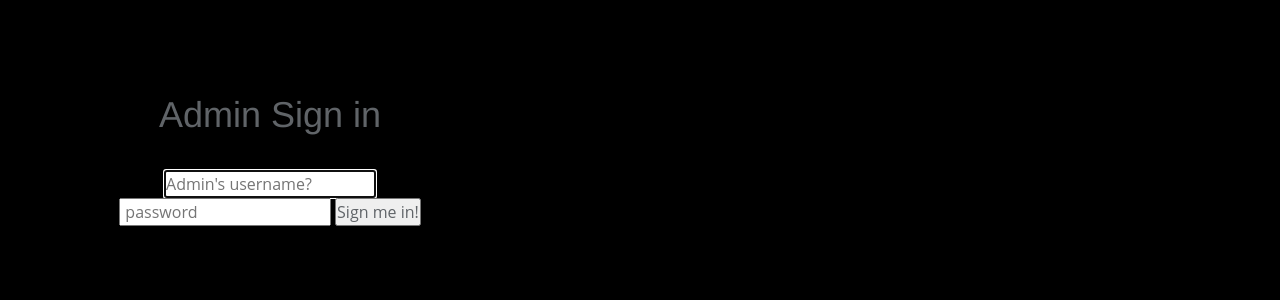
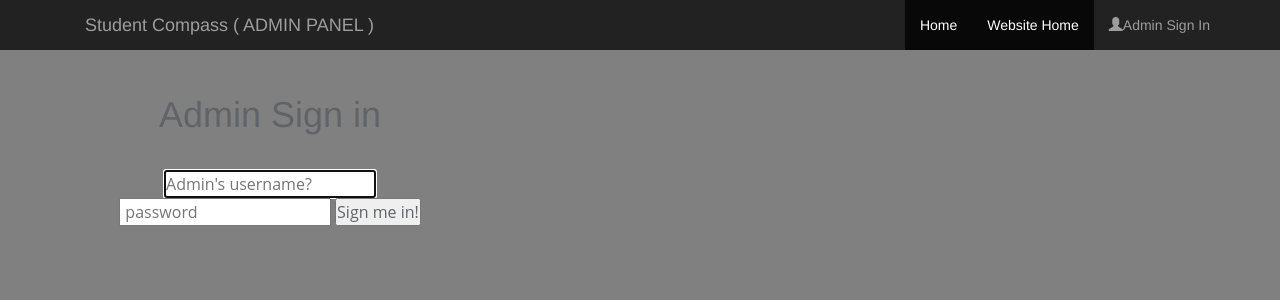
Before and after one commit to shariqahmed01/PHP_TermProject_AWA, a PHP site: page /admin.php in a window 1280 px wide. Shown: the top 300 px of the page. Run offline with PHP 8.4, Linux system fonts and the light colour scheme.

Commit message:
Modified home and added admin link

```diff
--- a/Test_S/admin.php
+++ b/Test_S/admin.php
@@ -13,7 +13,53 @@ require_once 'connection.php'; ?>
 
     <link rel="stylesheet" href="signup_style.css">
 </head>
-<body style="background-color: black;">
+<body style="background-color: gray;">
+
+
+<nav class="navbar-fixed navbar-inverse navbar-fixed-top">
+		<div class="container">
+			<div class="navbar-header">
+				<a class="navbar-brand" href="admin_wall.php">Student Compass ( ADMIN PANEL )</a>
+			</div>
+
+			<button class="navbar-toggle" data-toggle="collapse" data-target=".navHeaderCollapse">
+				<span class="icon-bar"></span>
+				<span class="icon-bar"></span>
+				<span class="icon-bar"></span>
+			</button>
+			<div class="collapse navbar-collapse navHeadeorCollapse">
+
+				<ul class="nav navbar-nav navbar-right">
+					<li class="active"><a href="admin_wall.php">Home</a></li>
+					<li class="active"><a href="home.php">Website Home</a></li>
+
+
+
+
+
+					<?php
+					if (loggedin_admin()) {
+						$temp = $_SESSION['username_admin'];
+						echo <<< _END
+      		<li><a href="logout.php">Logout</a>
+_END;
+					} else {
+						echo <<< _END
+
+      		<li><a href="admin.php"><span class="glyphicon glyphicon-user"></span>Admin Sign In</a>
+_END;
+					}
+
+					?>
+
+				</ul>
+			</div>
+
+
+
+		</div>
+	</nav>
+
 
       <?php
       if(loggedin_admin())
--- a/Test_S/create_adv.php
+++ b/Test_S/create_adv.php
@@ -151,10 +151,12 @@ unset($_SESSION['res']);      }
 
         <select name= "category"   class="input pass"  value = "$category" required = "required">
         <option  value="">___Select product category____</option>
+        <option  value="accomidation">Accomidation</option>
+        <option  value="accesories">Accesories</option>
         <option  value="bicycle">Bicycle</option>
         <option  value="book">Book</option>
+        <option  value="car">Car</option>
         <option  value="mobile">Mobile Phone</option>
-        <option  value="accesories">Accesories</option>
         <option  value="other">Others</option>
 
         </select>
--- a/Test_S/signup.php
+++ b/Test_S/signup.php
@@ -107,8 +107,6 @@ _END;
            <input name="password_again" type="password" placeholder="Confirm password" required="required" />
            <input name="email" type="email" placeholder="Email address" value="<?php echo $email; ?>" />
            <input name="phone" type="number" placeholder="Phone Number" value="<?php echo $phone; ?>" required="required" oninput="javascript: if (this.value.length > this.maxLength) this.value = this.value.slice(0, this.maxLength);" maxlength="10" />
-
-           <input name="phone" type="number" placeholder="Phone Number" value="<?php echo $phone; ?>" />
            <input type="submit" value="Sign me up!" class="inputButton" />
            <div class="text-center">
              already have an account? <a href="login.php" id="login_id">login</a>
```
Also changed, not shown: Test_S/admin_wall.php (+17 -3 lines), Test_S/home.php (+16 -6 lines), 2 other files.
